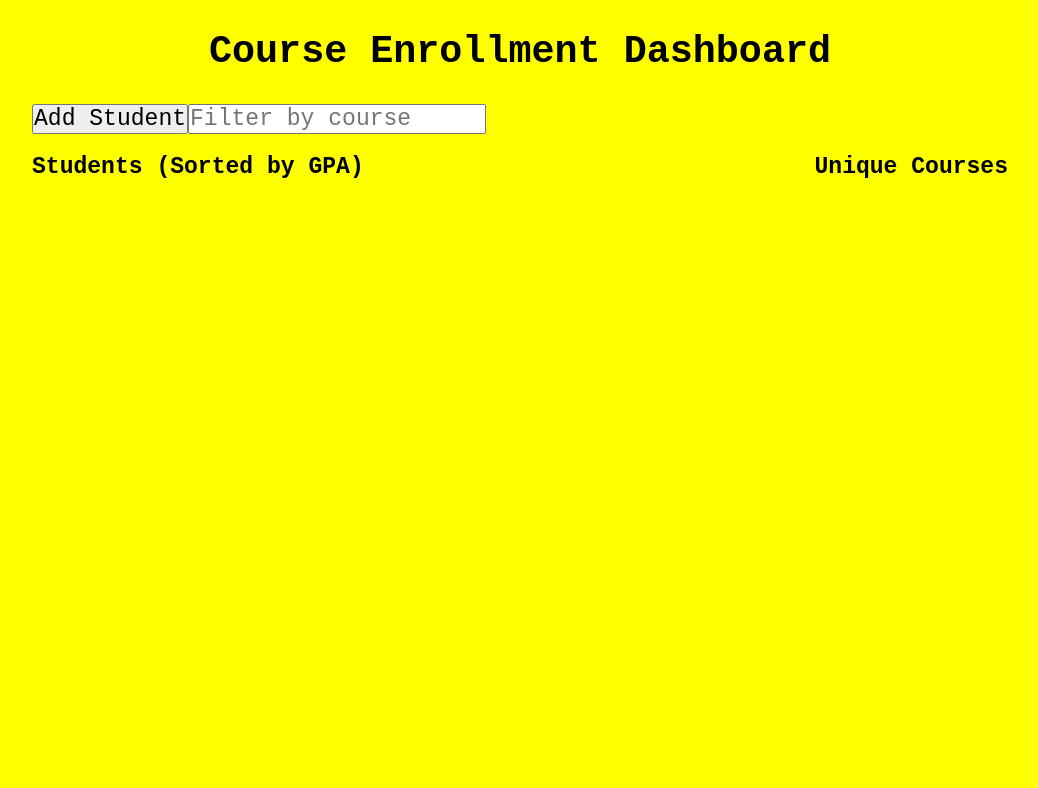
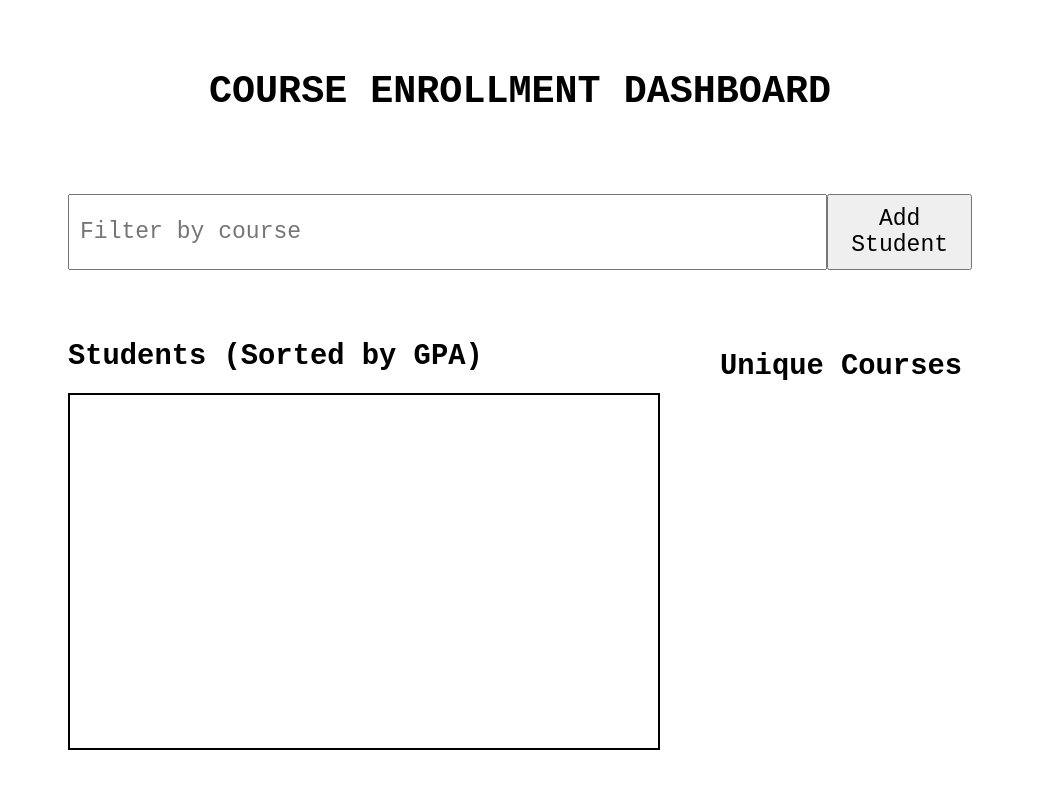
Before and after one commit to Paranjoy-Hazarika/React-Projects, a React (Vite) app: page / in a window 1280 px wide. Shown: the top 788 px of the page, without its empty margins (120-1158 px from the left). Built offline with nearby package versions, Linux system fonts and the light colour scheme.

Commit message:
Made the CSS

```diff
--- a/src/Course.css
+++ b/src/Course.css
@@ -2,41 +2,52 @@
     font-family: monospace;
     font-size: 1.2rem;
 
-    padding: 0;
+    padding: 10px;
     margin: 0;
+    box-sizing: border-box;
+}
+
+html, body {
+    height: 100%;
 }
 
 body {
     display: flex;
-    max-height: 100vh;
-    background-color: yellow;
+    min-height: 100vh;
+    /* background-color: yellow; */
 
     overflow: hidden;
+}
+
+ul {
+    padding:0  30px;
+}
+
+h3 {
+    font-size: 1.5rem;
 }
 
 #root {
     /* background-color: blue; */
     width: 100%;
     height: 100%;
-    max-height: 100vh;
+    /* max-height: 100vh; */
 
     padding: 30px;
 
     display: flex;
     justify-content: center;
-    align-items: center;
-
 }
 
 .dashboard {
     /* background-color: blue; */
     width: 80%;
     height: 100%;
-    max-height: 100vh;
 
     display: flex;
     flex-direction: column;
-    gap: 20px;
+    justify-content: space-between;
+    gap: 50px;
 
 }
 
@@ -44,22 +55,123 @@ body {
     font-size: 2rem;
     text-align: center;
     margin-bottom: 10px;
+    text-transform: uppercase;
+}
+
+.header-row {
+    display: flex;
+    justify-content: space-between;
+}
+
+.header-row input {
+    min-width: 84%;
+}
+
+.header-row button {
+    min-width: 15%;
+}
+
+.modal-overlay {
+    position: fixed;
+    inset: 0;
+
+    background: rgba(0, 0, 0, 0.35);
+
+    display: flex;
+    justify-content: center;
+    align-items: center;
+
+    z-index: 1000;
+}
+
+.modal {
+    position: relative;
+    border: 2px solid black;
+    border-radius: 8px;
+
+    background: white;
+
+    min-width: 420px;
+    max-width: 500px;
+
+    display: flex;
+    flex-direction: column;
+    justify-content: center;
+    align-items: center;
+
+    gap: 20px;
+}
+
+.inputFields {
+    width: 100%;
+    display: flex;
+    flex-direction: column;
+    gap: 20px;
+}
+
+.modal-buttons {
+    width: 100%;
+    display: flex;
+    justify-content: space-between;
+    padding: 0;
 }
 
 .main-content {
     display: flex;
     justify-content: space-between;
+    flex: 1;
+    width: 100%;
 
-    /* background-color: #fff; */
-    /* height: 100%; */
+    min-height: 0;
+    gap: 30px;
+    padding: 0;
 }
 
 .students-section {
-    height: 100%;
-    max-height: 550px;
+    /* max-width: 83%;
+    min-width: min-content; */
+    flex: 1;
+    padding: 0;
 
-    /* background-color: aqua; */
-    min-width: 80%;
+    display: flex;
+    flex-direction: column;
+
+    min-height: 0;
+}
+
+.students-grid {
+    display: grid;
+
+    grid-template-columns: repeat(auto-fill, minmax(250px, 1fr));
+
+    flex: 1;
+    min-height: 0;
 
     overflow-y: auto;
+
+    gap: 40px;
+    padding: 25px;
+    margin: 10px;
+    border: 2px solid black;
 }
+
+.student-card {
+    border: 1px solid black;
+    padding: 20px;
+
+    width: 100%;
+
+    display: flex;
+    flex-direction: column;
+    gap: 5px;
+}
+
+.student-card h4 {
+    text-align: center;
+    font-size: 1.5rem;
+    text-transform: uppercase;
+}
+
+.student-card button {
+    margin: 10px 0;
+}
--- a/src/Course.jsx
+++ b/src/Course.jsx
@@ -74,15 +74,15 @@ export default function EnrollmentDashboard() {
 
       <div className="header-row">
 
-        <button onClick={() => setShowModal(true)}>
-          Add Student
-        </button>
-
         <input
           placeholder="Filter by course"
           value={filterCourse}
           onChange={e => setFilterCourse(e.target.value)}
         />
+
+        <button onClick={() => setShowModal(true)}>
+          Add Student
+        </button>
 
       </div>
 
```
